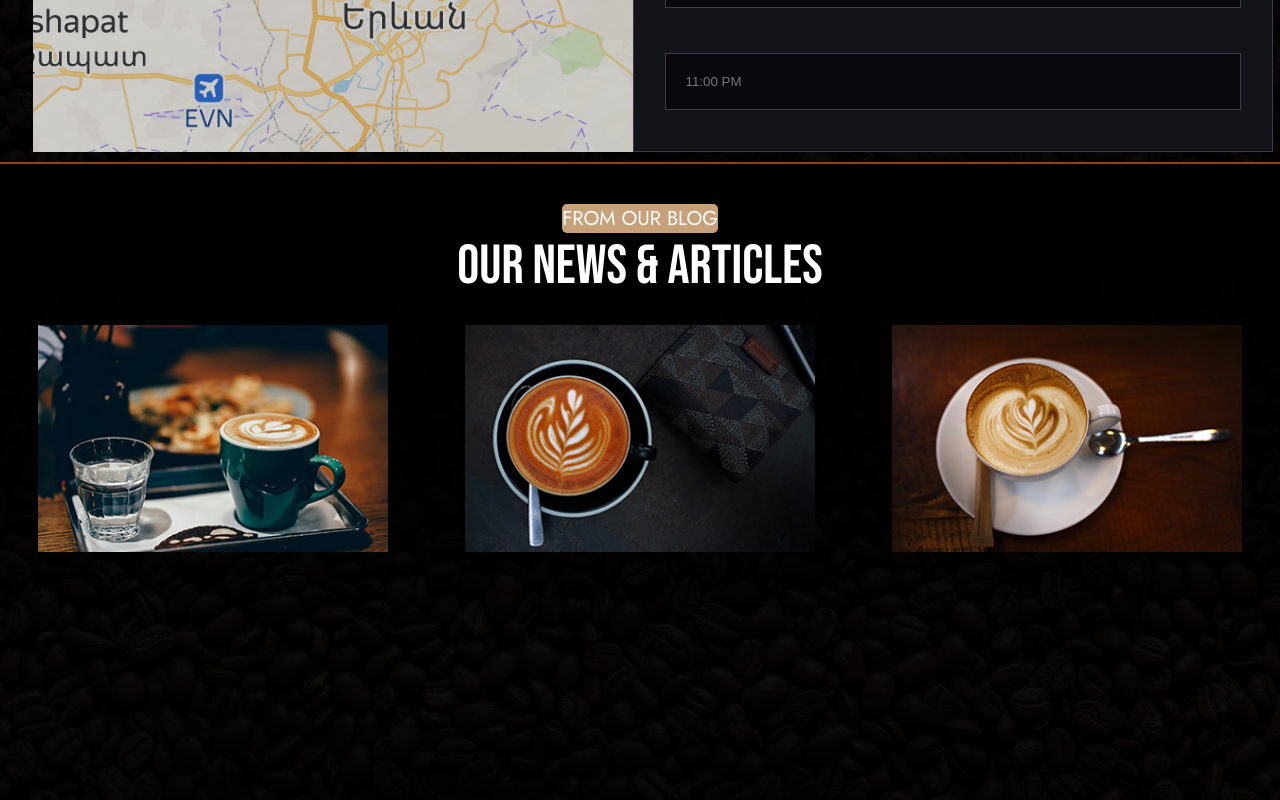
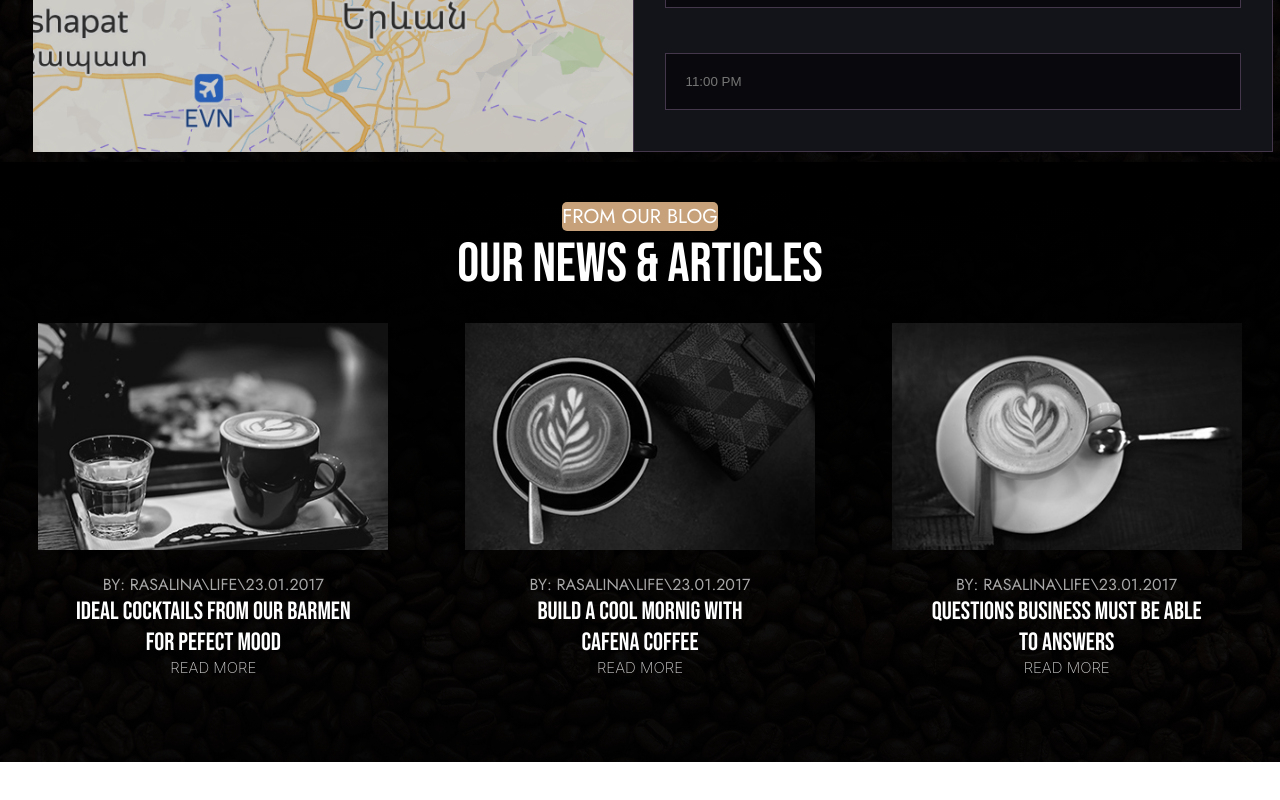
Before and after one commit to nardany/ProjectCafena, a React (Create React App) app: page / in a window 1280 px wide. Shown: the part 3498-4298 px from the top of the page. After the commit the page ends 4260 px from the top, so only its background shows below. Built offline with nearby package versions, Linux system fonts and the light colour scheme.

Commit message:
page7 end

```diff
--- a/src/Components/Home/home.css
+++ b/src/Components/Home/home.css
@@ -261,11 +261,10 @@ h1{
 }
 .page7{
     width: 100%;
-    min-height: 700px;
+    min-height: 600px;
     background:linear-gradient( rgba(0, 0, 0, 1), rgba(0, 0, 0, 0.8)), url(../../Assets/page5background.jpeg);
     background-size: cover;
     background-position: center;
-    border-top: 2px solid saddlebrown;
     display: flex;
     flex-direction: column;
 }
@@ -299,6 +298,12 @@ h1{
     min-height: 250px;
     background-size: 100%;
     background-repeat: no-repeat;
+    -webkit-transform: scale(1);
+	transform: scale(1);
+	-webkit-transition: .3s ease-in-out;
+	transition: .3s ease-in-out;
+    -webkit-filter: grayscale(100%);
+	filter: grayscale(100%);
 }
 .page7photo2{
     background-image: url(../../Assets/blog-2.jpeg);
@@ -306,6 +311,12 @@ h1{
     min-height: 250px;
     background-size: 100%;
     background-repeat: no-repeat;
+    -webkit-transform: scale(1);
+	transform: scale(1);
+	-webkit-transition: .3s ease-in-out;
+	transition: .3s ease-in-out;
+    -webkit-filter: grayscale(100%);
+	filter: grayscale(100%);
 }
 .page7photo3{
     background-image: url(../../Assets/blog-3.jpeg);
@@ -313,7 +324,64 @@ h1{
     min-height: 250px;
     background-size: 100%;
     background-repeat: no-repeat;
+    -webkit-transform: scale(1);
+	transform: scale(1);
+	-webkit-transition: .3s ease-in-out;
+	transition: .3s ease-in-out;
+    -webkit-filter: grayscale(100%);
+	filter: grayscale(100%);
 }
+.page7photo1:hover{
+    -webkit-transform: scale(1.3);
+	transform: scale(1.3);
+    -webkit-filter: grayscale(0);
+	filter: grayscale(0);
+}
+.page7photo2:hover{
+    -webkit-transform: scale(1.3);
+	transform: scale(1.3);
+    -webkit-filter: grayscale(0);
+	filter: grayscale(0);
+}
+.page7photo3:hover{
+    -webkit-transform: scale(1.3);
+	transform: scale(1.3);
+    -webkit-filter: grayscale(0);
+	filter: grayscale(0);
+}
+.containerphoto{
+    display: flex;
+    justify-content: space-around;
+}
+.cotaniner1{
+    width: 350px;
+    min-height: 150px;
+}
+.cotaniner1 p {
+    color:#A7A7A7;
+    font-weight: 200;
+    text-align: center;
+}
+.cotaniner1 h1{
+    color: white;
+    font-size: 25px;
+    font-weight: 100;
+    text-align: center;
+}
+.cotaniner1 h2{
+    cursor: pointer;
+    text-align: center;
+    font-size: 15px;
+    color: white;
+    font-weight: 200;
+    opacity: 0.8;
+}
+.cotaniner1 h2:hover{
+    opacity: 1;
+}
+
+
+
 
 @media screen and (max-width: 1110px) {
     .page6{
@@ -331,7 +399,13 @@ h1{
         margin-right: 10px;
         width: 100%;
     }
-
+    .page7photo{
+        display: flex;
+        flex-wrap: wrap;
+    }
+    .containerphoto{
+        display: none;
+    }
 }
 
 @media screen and (max-width: 1190px) {
--- a/src/Components/Home/home.jsx
+++ b/src/Components/Home/home.jsx
@@ -114,43 +114,54 @@ export default function () {
       </div>
 
       <div className="page6">
-        <div className="mapimg">
-
-        </div>
+        <div className="mapimg"></div>
         <div className="page6form">
           <p>Reservation</p>
           <h1>BOOKING A TABLE</h1>
-              <input type="text" placeholder="4 Person"/>
+          <input type="text" placeholder="4 Person" />
           <br />
-              <input type="text" placeholder="12.2.2021"/>
+          <input type="text" placeholder="12.2.2021" />
           <br />
-              <input type="text" placeholder="11:00 PM"/>
+          <input type="text" placeholder="11:00 PM" />
         </div>
       </div>
+
       <div className="page7">
         <div className="page7text">
           <p>FROM OUR BLOG</p>
           <h1>OUR NEWS & ARTICLES</h1>
         </div>
         <div className="page7photo">
-          <div className="photo1contaioner">
-          <div className="page7photo1">
-
+          <div className="page7photo1"></div>
+          <div className="page7photo2"></div>
+          <div className="page7photo3"></div>
         </div>
-            <p>hello</p>
+        <div className="containerphoto">
+          <div className="cotaniner1">
+            <p>BY: RASALINA\LIFE\23.01.2017</p>
+            <h1>
+              Ideal Cocktails From Our Barmen <br /> For Pefect Mood
+            </h1>
+            <h2>READ MORE</h2>
           </div>
-          <div className="photo2container">
-          <div className="page7photo2">
-
+          <div className="cotaniner1">
+            <p>BY: RASALINA\LIFE\23.01.2017</p>
+            <h1>
+              Build A Cool Mornig With <br /> Cafena Coffee
+            </h1>
+            <h2>READ MORE</h2>
           </div>
-          </div>
-          <div className="photo3contaioner">
-          <div className="page7photo3">
-
+          <div className="cotaniner1">
+            <p>BY: RASALINA\LIFE\23.01.2017</p>
+            <h1>
+              Questions Business Must Be Able <br /> To Answers
+            </h1>
+            <h2>READ MORE</h2>
           </div>
         </div>
       </div>
-      </div>
+
+
     </div>
   );
 }
```
Lines whose indentation alone changed are shown as unchanged.
